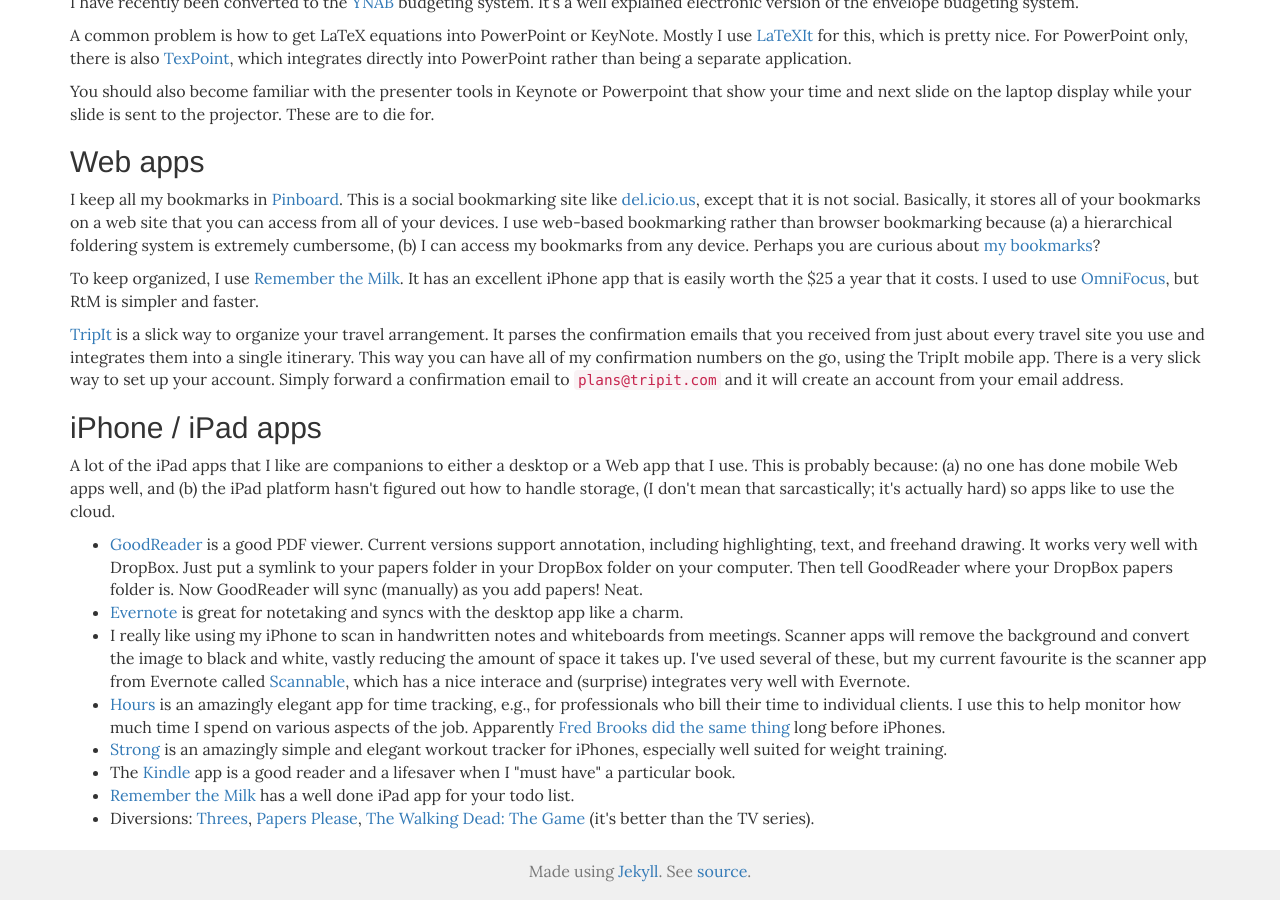
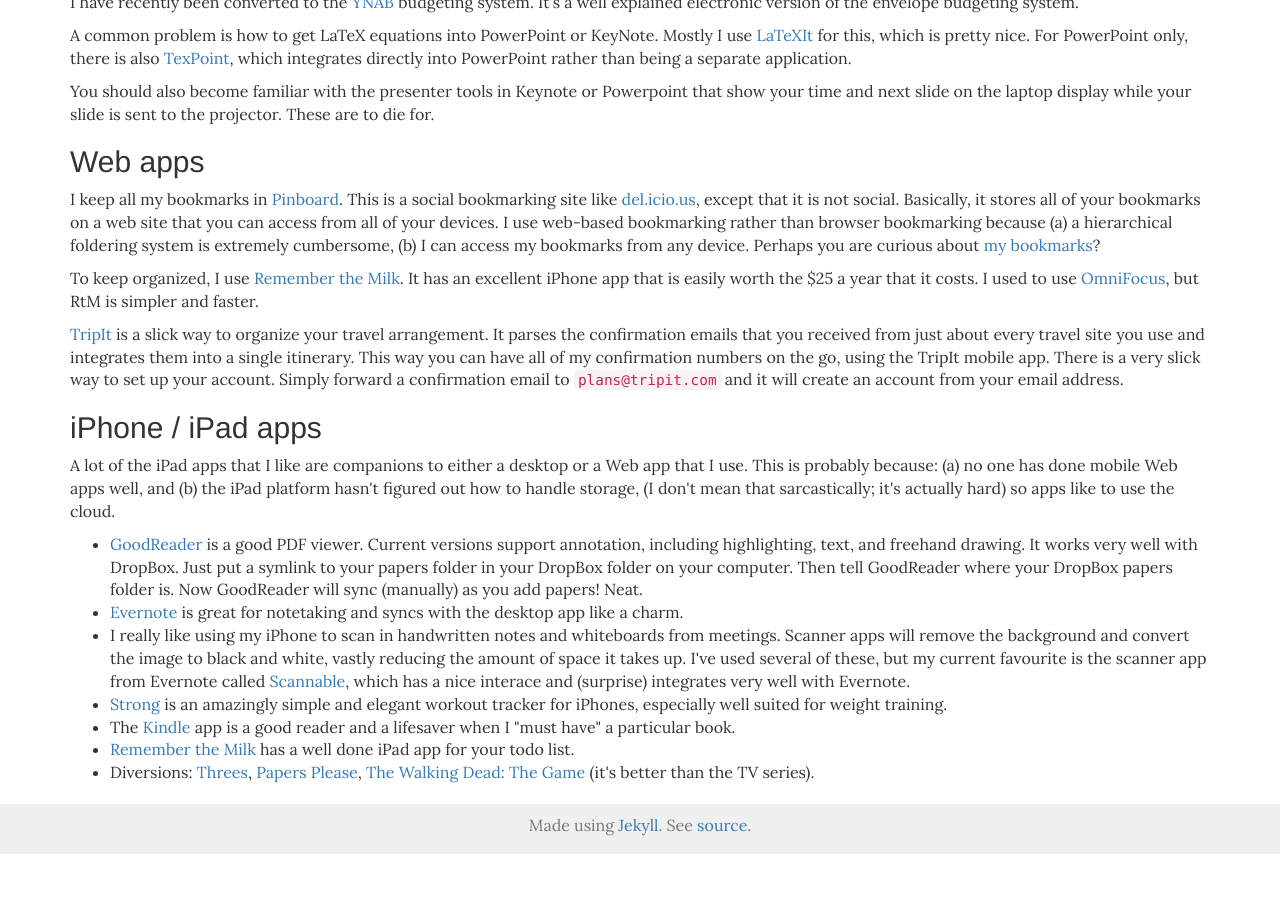
Before and after one commit to casutton/homepage.csutton, a Jekyll site: the page built from software-i-use.html, in a window 1280 px wide and 900 px high, scrolled down 1456 px. Built offline with Jekyll 4.4.1, drawn with Linux system fonts in a browser that asks for light colours; nearby versions of some CDN libraries; after the commit the page ends 2310 px from its top, so only the background shows below that.

Commit message:
remove hours recommendation

```diff
--- a/software-i-use.html
+++ b/software-i-use.html
@@ -242,12 +242,6 @@
 which has a nice interace and (surprise) integrates very well
 with Evernote.
 
-  <li><a href="http://www.hourstimetracking.com">Hours</a> is an amazingly
-elegant app for time tracking, e.g., for professionals who bill their time
-to individual clients. I use this to help monitor how much time
-I spend on various aspects of the job. Apparently
-<a href="http://www.cs.virginia.edu/~robins/Randy/TMenglishTranscript.pdf">Fred Brooks did the same thing</a> long before iPhones.
-
   <li><a href="http://www.strongapp.me">Strong</a> is an amazingly simple and elegant workout tracker for iPhones, especially well suited for weight training.
 
   <li>The <a href="http://www.amazon.co.uk/gp/kindle/ipad">Kindle</a> app is a good reader
```
